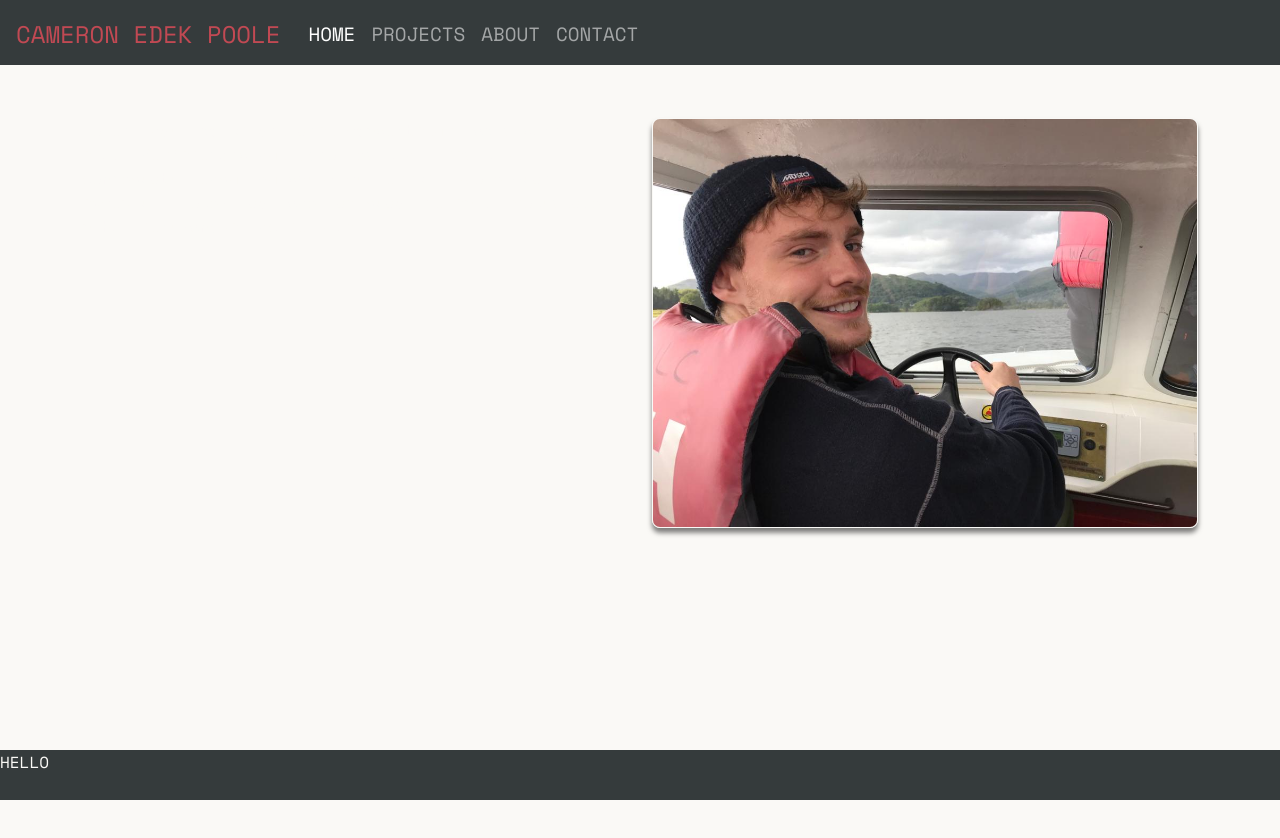
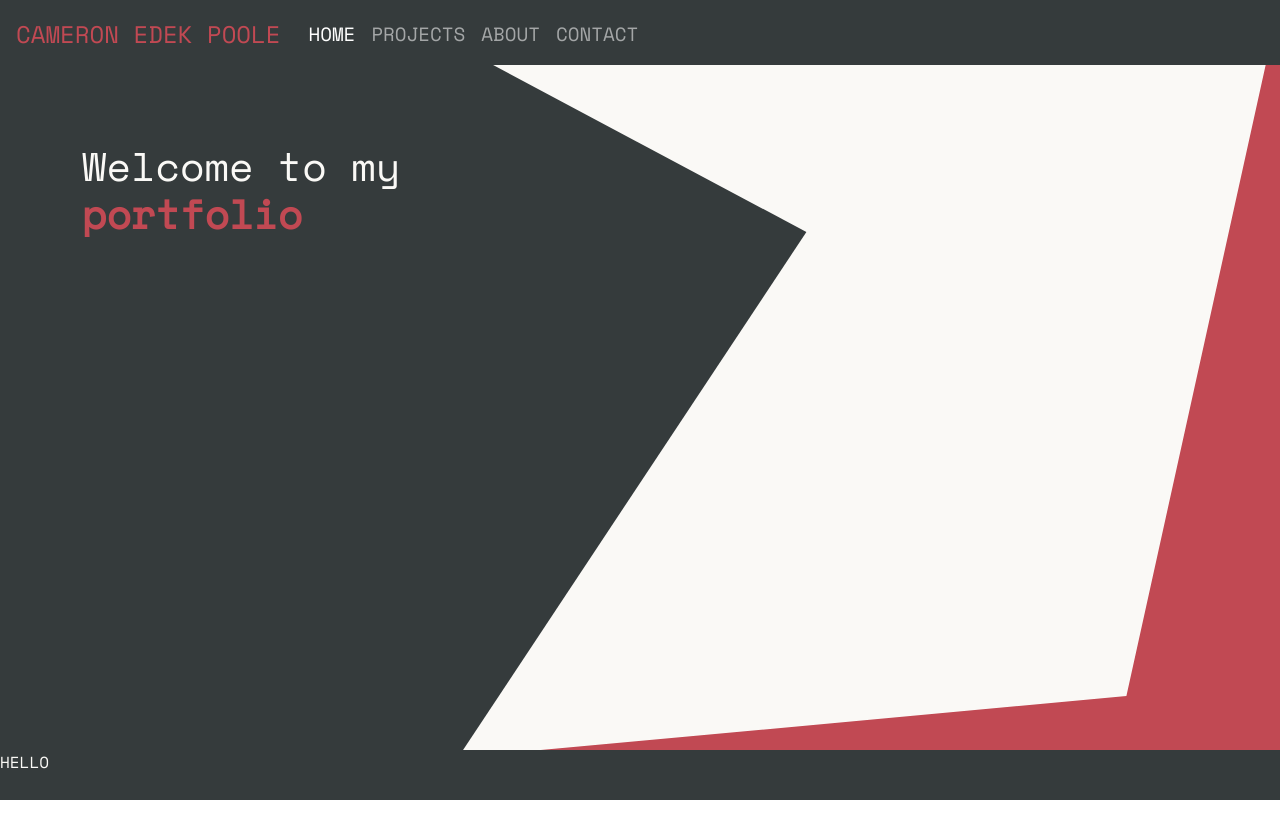
Before and after one commit to cedekpoole/react-portfolio, a React (Vite) app: page / in a window 1280 px wide. Shown: the top 838 px of the page. After the commit the page ends 800 px from the top, so only its background shows below. Built offline with nearby package versions, Linux system fonts and the light colour scheme.

Commit message:
add Home page content and update Home styling

```diff
--- a/src/pages/Home.css
+++ b/src/pages/Home.css
@@ -3,4 +3,30 @@
     border-radius: 8px;
     border: 1px solid var(--light-color);
     box-shadow: 0 0.3rem 0.3rem 0 rgba(0, 0, 0, 0.5);
+    position: relative;
   }
+
+  .background {
+    clip-path: polygon(0% 0%, 29% 0, 63% 29%, 34% 99%, 0% 100%);
+    background-color: var(--dark-color);
+    width: 100%;
+    height: 100%;
+    position: absolute;
+    left: 0;
+    top: 0;
+  }
+
+  .background-2 {
+    clip-path: polygon(100% 0, 100% 100%, 0 100%, 88% 87%);
+    background-color: var(--brand-color);
+    width: 100%;
+    height: 100%;
+    position: absolute;
+    left: 0;
+    top: 0;
+  }
+
+  .color-change {
+    font-weight: 800;
+    color: var(--brand-color);
+  }
--- a/src/pages/Home.jsx
+++ b/src/pages/Home.jsx
@@ -6,13 +6,22 @@ import Me from '../images/profile-picture.jpg'
 
 const Home = () => {
     return (
-    <div className="d-flex flex-column min-vh-100">
+    <div>
+        <div className="background"></div>
+        <div className="background-2"></div>
         <Header />
-        <Container>
+        <Container className="position-relative">
             <Row className="mt-5">
-                <Col xs={12} md={6}>Lorem ipsum dolor sit amet consectetur, adipisicing elit. Perferendis aut odio repellat? Repellat consequatur eaque quisquam cum error labore quam excepturi molestias, aperiam quasi deleniti voluptatem nihil recusandae facere animi.</Col>
+                <Col xs={12} md={6} className="mt-4">
+                    <h1>Welcome to my <span className="color-change">portfolio</span></h1>
+                <Row> </Row>
+                {/* <div className="typewriter">
+                    Sit back, and relax. An aspiring Full-Stack Dev
+                    </div> */}
+
+                </Col>
                 <Col xs={12} md={6}>
-                    <img src={Me} alt="Me, driving a boat on a lake" className="portfolio-image"/>
+                    {/* <img src={Me} alt="Me, driving a boat on a lake" className="portfolio-image"/> */}
                 </Col>
             </Row>
         </Container>
```
